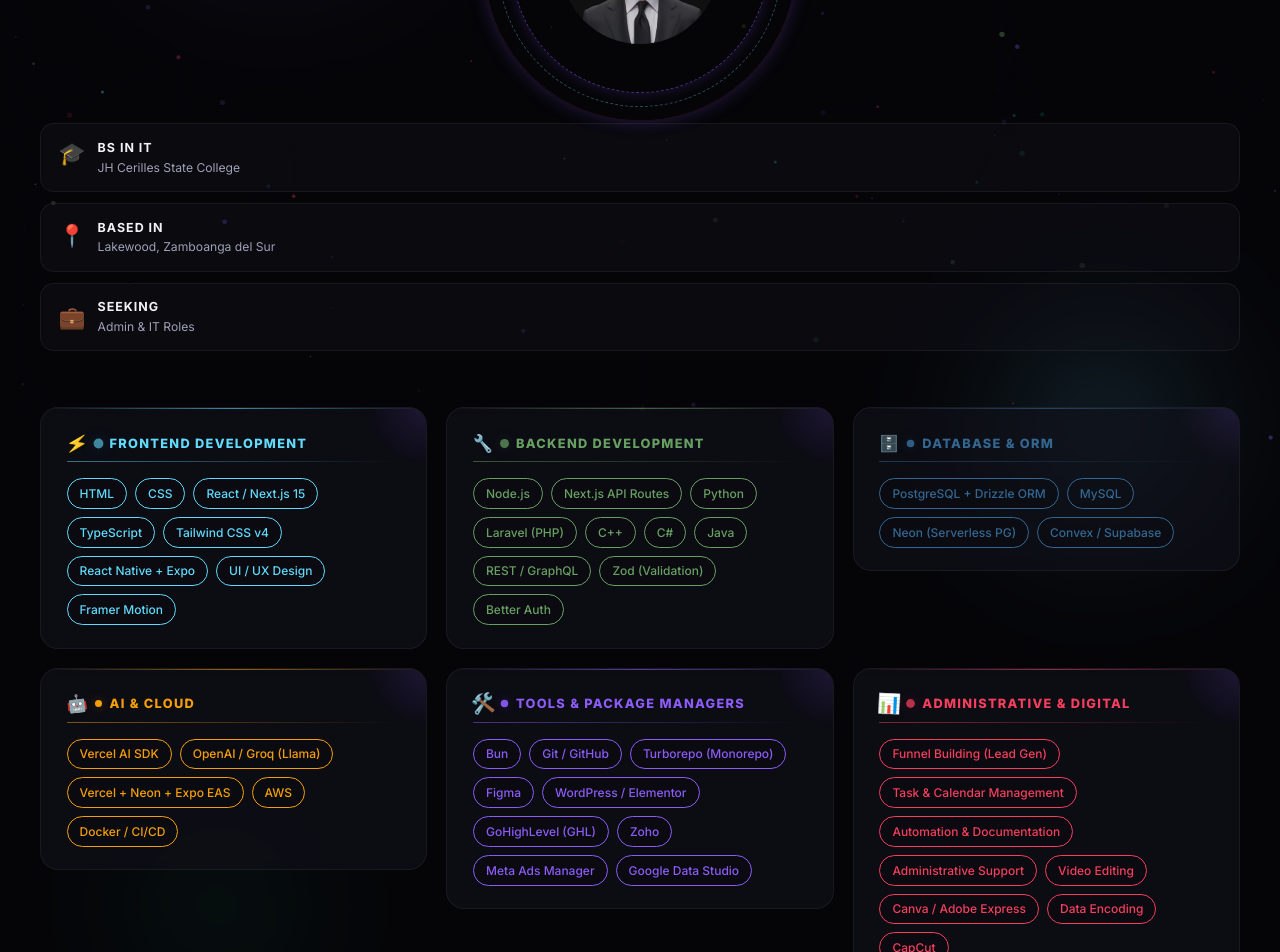
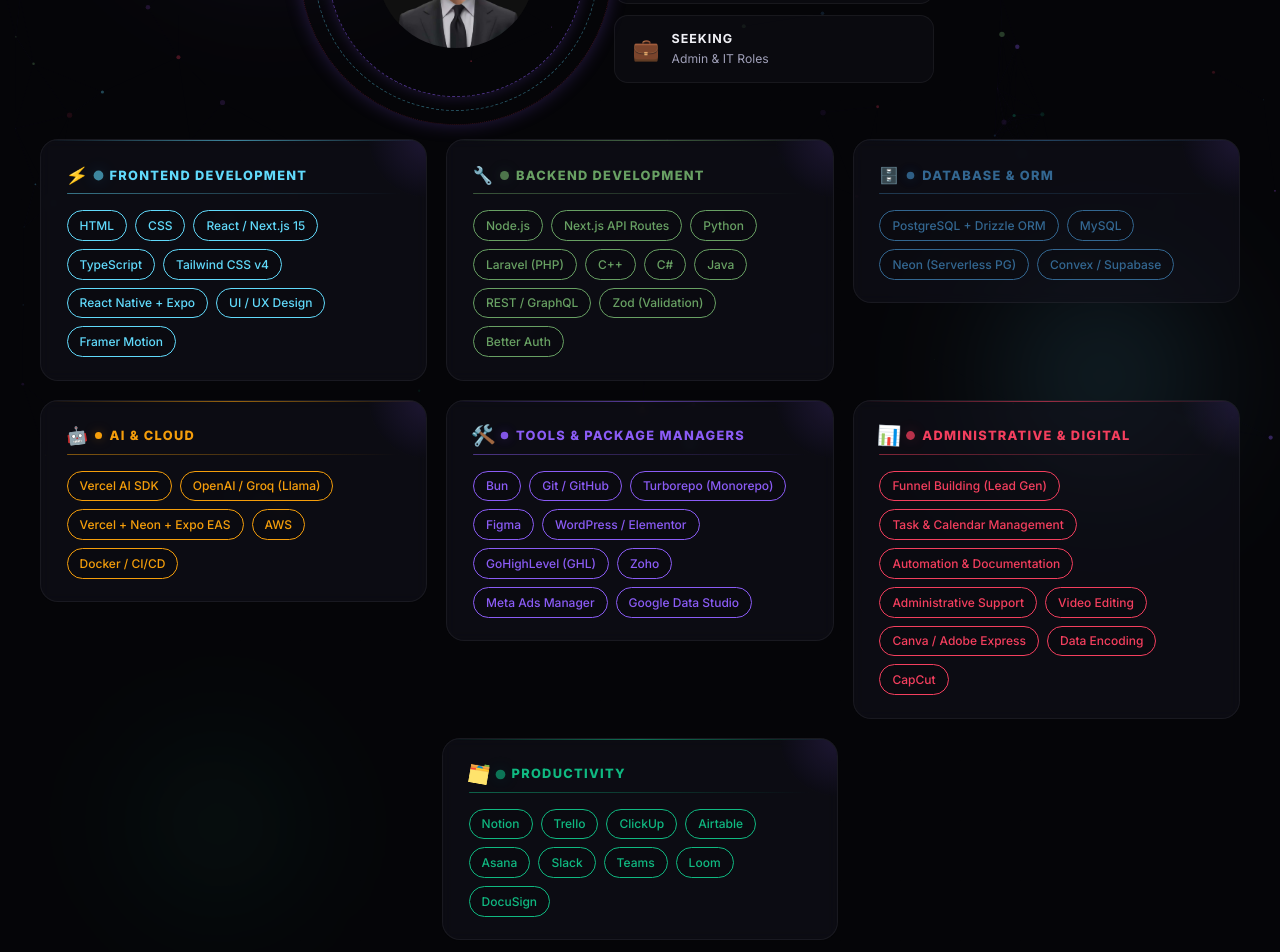
Before and after one commit to 4ng3lou/Angelou-Portfolio, a Next.js app: page / in a window 1280 px wide. Shown: the part 1240-2192 px from the top of the page. Built offline with nearby package versions, Linux system fonts and the light colour scheme.

Commit message:
fix about layout

```diff
--- a/src/components/About.module.css
+++ b/src/components/About.module.css
@@ -87,16 +87,6 @@
     }
 }
 
-@keyframes softCardShimmer {
-    0% {
-        transform: translateX(-100%) skewX(-12deg);
-    }
-
-    100% {
-        transform: translateX(300%) skewX(-12deg);
-    }
-}
-
 /* ── Section ────────────────────────────────────────────────────── */
 .about {
     position: relative;
@@ -177,6 +167,7 @@
     display: flex;
     align-items: center;
     justify-content: center;
+    flex-shrink: 0;
 }
 
 .avatar {
@@ -219,7 +210,9 @@
     display: flex;
     flex-direction: column;
     gap: 0.7rem;
-    width: 100%;
+    min-width: 260px;
+    max-width: 320px;
+    flex: 1;
 }
 
 .infoCard {
@@ -273,21 +266,23 @@
 }
 
 /* ═══════════════════════════════════════════════════════════════
-   SKILLS GRID
+   SKILLS GRID (full width, 3 columns)
    ═══════════════════════════════════════════════════════════════ */
 .skillsGrid {
     display: grid;
     grid-template-columns: repeat(3, 1fr);
     gap: 1.2rem;
     align-items: start;
+    margin-bottom: 3.5rem;
+    position: relative;
+    z-index: 2;
 }
 
-.skillCategory:last-child:nth-child(3n - 2) {
-    grid-column: span 3;
-}
-
-.skillCategory:last-child:nth-child(3n - 1) {
-    grid-column: span 2;
+.skillCategory:last-child:nth-child(3n + 1) {
+    grid-column: 1 / -1;
+    max-width: 33%;
+    margin: 0 auto;
+    width: 100%;
 }
 
 /* ── Skill Category Card ─────────────────────────────────────────── */
@@ -560,9 +555,25 @@
 /* ═══════════════════════════════════════════════════════════════
    RESPONSIVE
    ═══════════════════════════════════════════════════════════════ */
+@media (max-width: 1100px) {
+    .skillsGrid {
+        grid-template-columns: repeat(2, 1fr);
+    }
+
+    .skillCategory:last-child:nth-child(3n + 1) {
+        max-width: 50%;
+    }
+
+    .skillCategory:last-child:nth-child(odd) {
+        grid-column: 1 / -1;
+        max-width: 50%;
+        margin: 0 auto;
+    }
+}
+
 @media (max-width: 768px) {
     .profileLeft {
-        position: static;
+        flex-direction: column;
     }
 
     .avatarWrap {
@@ -587,17 +598,24 @@
         inset: -34px;
     }
 
-    .skillCategory {
-        padding: 1.1rem 1rem;
+    .infoCards {
+        max-width: 100%;
+        min-width: unset;
+        width: 100%;
     }
 
     .skillsGrid {
-        grid-template-columns: 1fr 1fr;
+        grid-template-columns: 1fr;
     }
 
-    .skillCategory:last-child:nth-child(3n - 2),
-    .skillCategory:last-child:nth-child(3n - 1) {
-        grid-column: span 2;
+    .skillCategory:last-child:nth-child(3n + 1),
+    .skillCategory:last-child:nth-child(odd) {
+        grid-column: unset;
+        max-width: 100%;
+    }
+
+    .skillCategory {
+        padding: 1.1rem 1rem;
     }
 
     .softSection {
```
